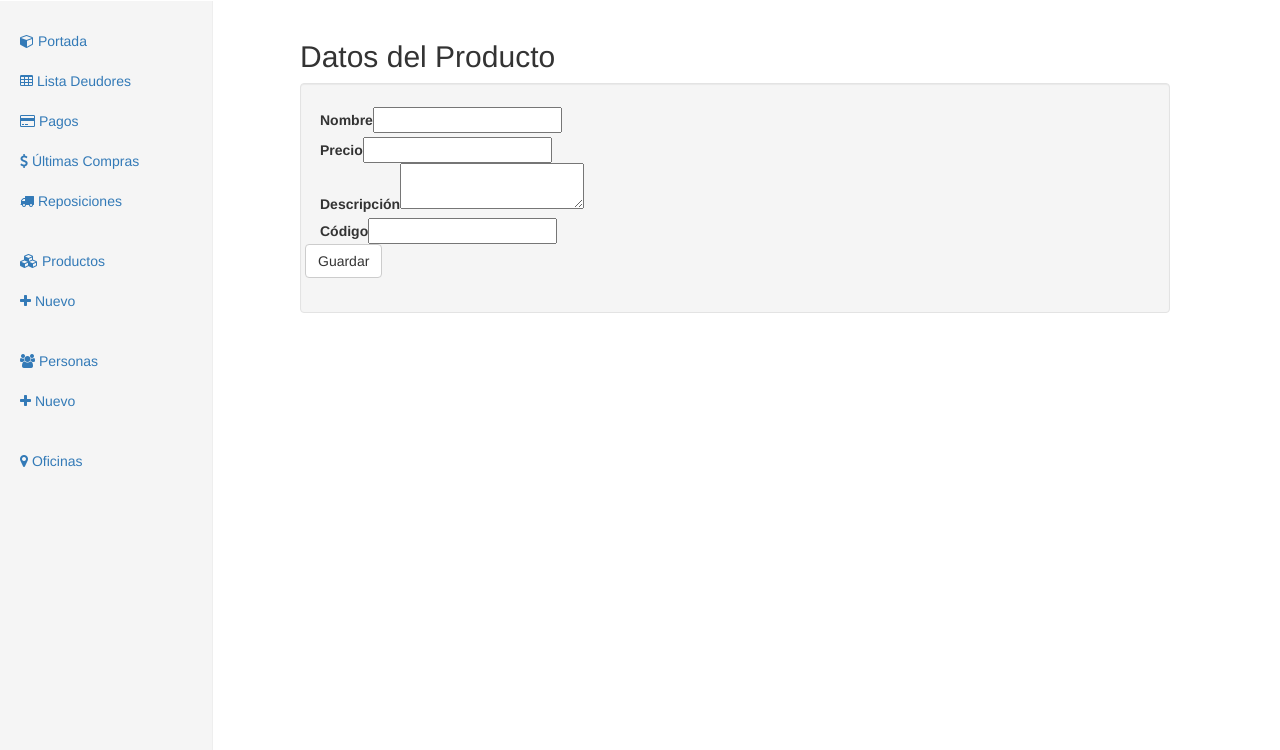
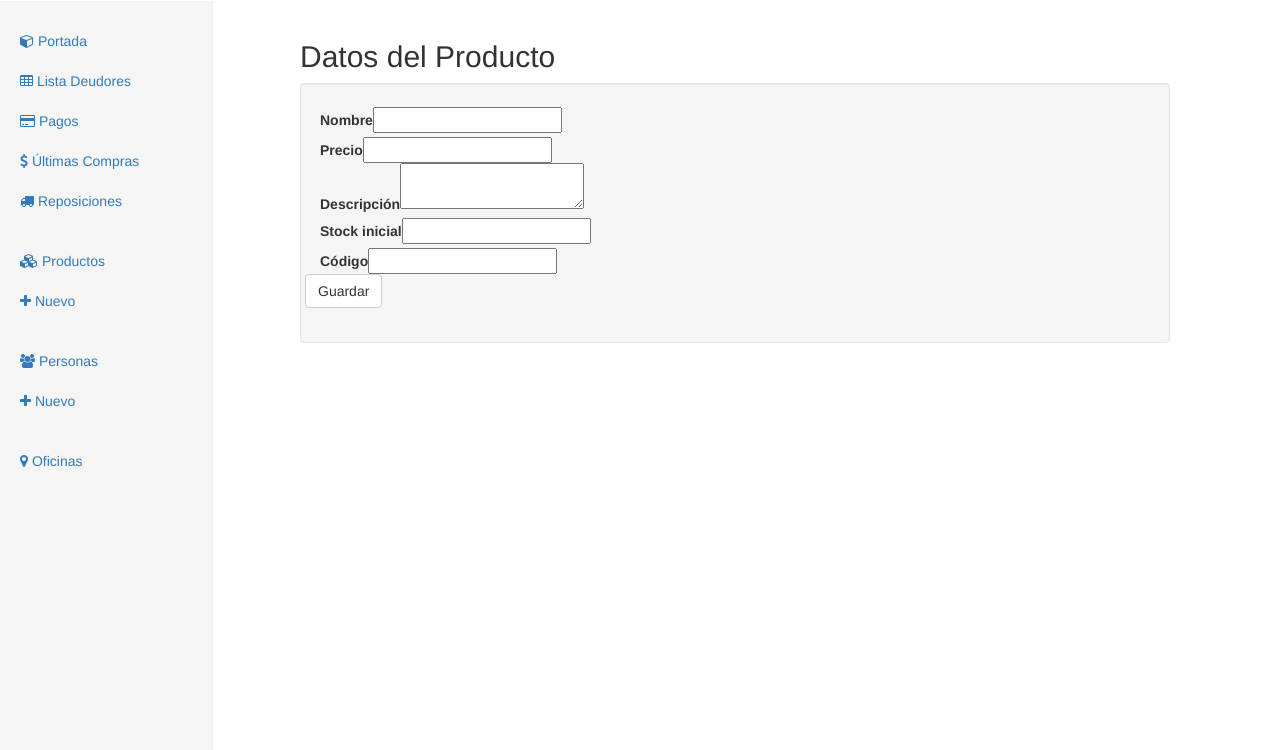
Before and after one commit to eclass/kiosko, a CakePHP app: the page made by app/View/Products/add.ctp in a window 1280 px wide. Shown: the part 50-800 px from the top of the page. Run offline with PHP 8.4 and a stand-in for CakePHP, Linux system fonts and the light colour scheme; the template is opened without the code that fills it, so the values that code supplies are empty; form fields are guessed from the names that the template uses; some libraries are stand-ins or nearby versions.

Commit message:
Agregar stock en agregar producto
Se agrega campo stock cuando se crea un producto

```diff
--- a/app/View/Products/add.ctp
+++ b/app/View/Products/add.ctp
@@ -16,6 +16,7 @@ echo $this->Form->create('Product', array(
 echo $this->Form->input('name', array('label' => 'Nombre'));
 echo $this->Form->input('price', array('label' => 'Precio'));
 echo $this->Form->input('description', array('label' => 'Descripción'));
+echo $this->Form->input('stock', array('label' => 'Stock inicial'));
 echo $this->Form->input('code', array('label' => 'Código'));
 
 echo '<div class="form-group">';
```
